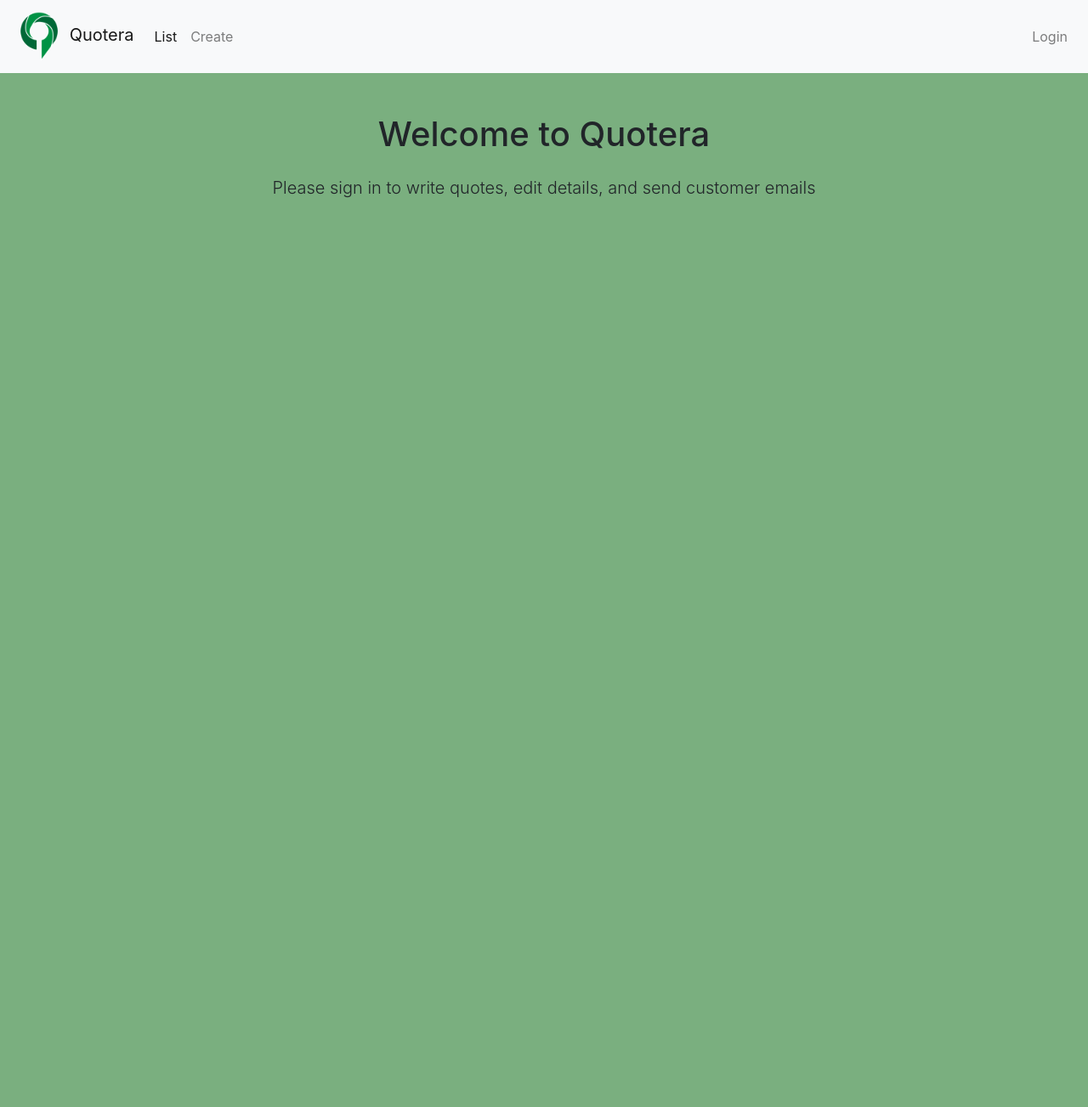
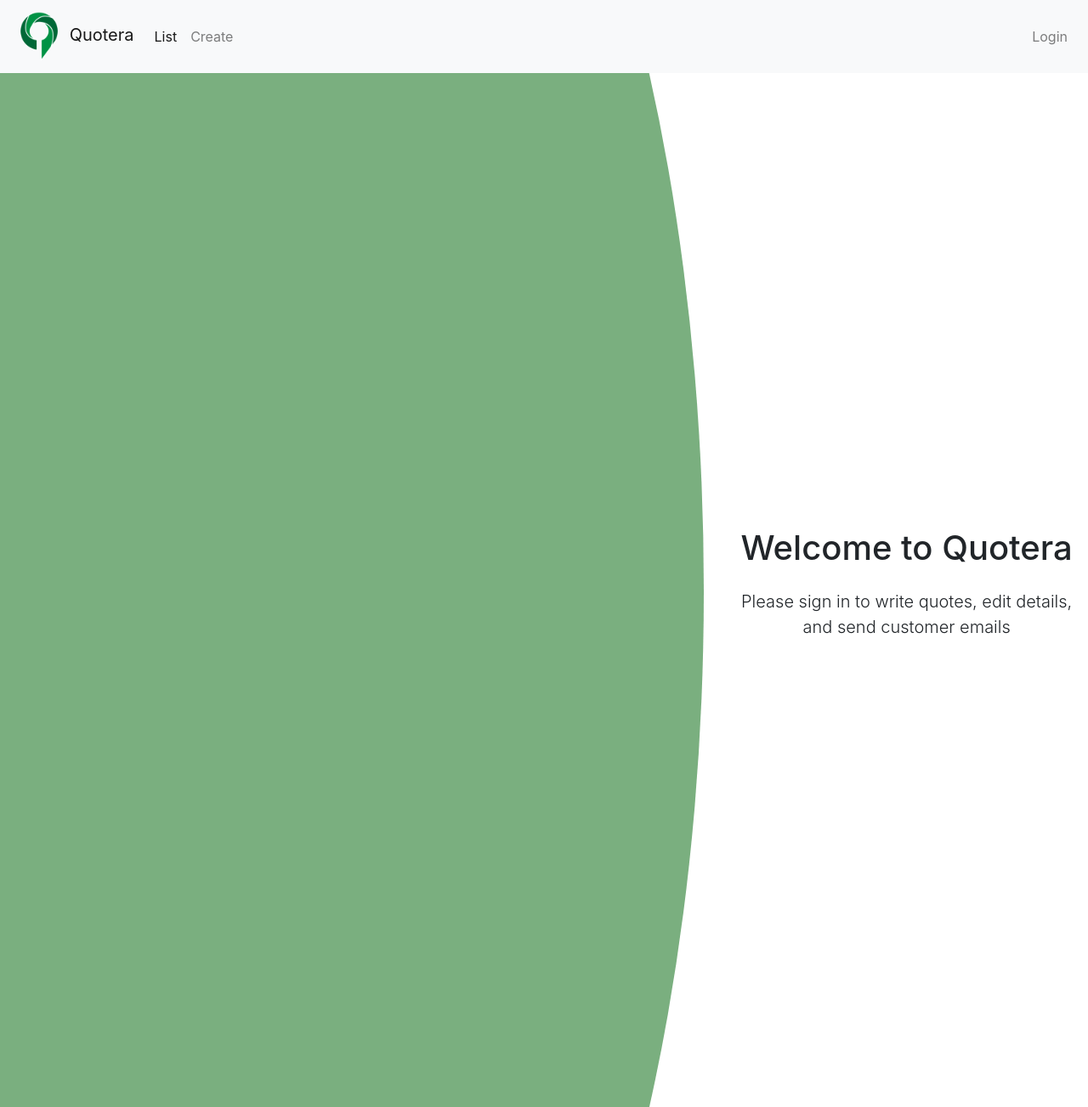
Before and after one commit to alexyoung612/Quotera, a Django app: page / in a window 1280 px wide. Shown: the whole page at 85% size. Run offline with Django 3.2, Linux system fonts and the light colour scheme; some libraries are stand-ins or nearby versions.

Commit message:
added early styling to home page

```diff
--- a/main/static/main/style.css
+++ b/main/static/main/style.css
@@ -1,5 +1,10 @@
 body {
     background-color:#7AAF7F;
+    height:100vh;
+}
+
+#main_page{
+    height:calc(100vh - 86px); /* navbar is 86px */
 }
 
 .card-signin {
@@ -21,3 +26,25 @@ body {
     color: #FFF;
     background-color: #0B5729
 }
+
+#left-circle-wrapper {
+    display: flex;
+    align-items: center;
+    height: calc(100vh - 86px);
+    overflow: hidden;
+}
+
+#left-circle {
+    width: 130%;
+    padding-top:200vh;
+    margin-left: -33%;
+    background-color: #7AAF7F;
+    border-radius: 100%;
+}
+
+.test {
+    display: flex;
+    flex-direction: column;
+    justify-content: center;
+    align-items: center;
+}
--- a/main/templates/main/home.html
+++ b/main/templates/main/home.html
@@ -5,10 +5,20 @@ Home
 {% endblock %}
 
 {% block content %}
-<div id="content" class="container my-5" name="content">
-    <main role="main" class="inner cover text-center">
-        <h1 class="cover-heading mb-4">Welcome to Quotera</h1>
-        <p class="lead">Please sign in to write quotes, edit details, and send customer emails</p>
-    </main>
+<div id="main_page" class="justify-content-center bg-white" name="content">
+    <div class="row no-gutters">
+        <div class="col-8">
+            <div id="left-circle-wrapper">
+                <div id="left-circle">
+                </div>
+            </div>
+        </div>
+        <div class="col d-flex align-items-center">
+            <div class="test inner cover text-center">
+                <h1 class="cover-heading mb-4">Welcome to Quotera</h1>
+                <p class="lead">Please sign in to write quotes, edit details, and send customer emails</p>
+            </div>
+        </div>
+    </div>
 </div>
 {% endblock %}
```
